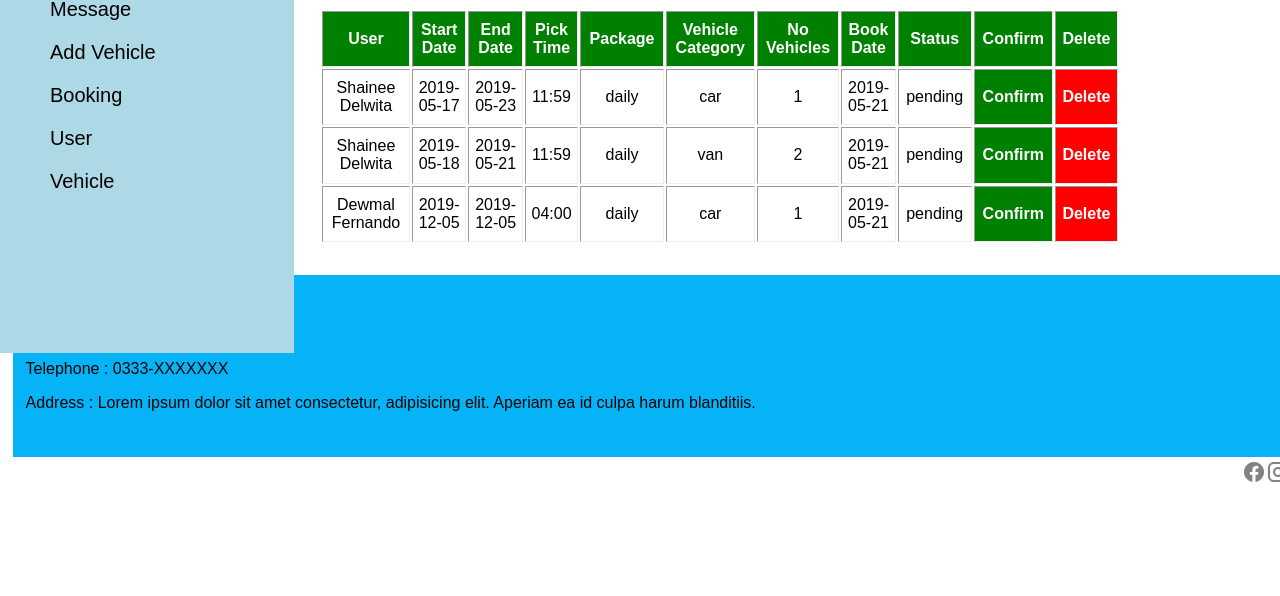
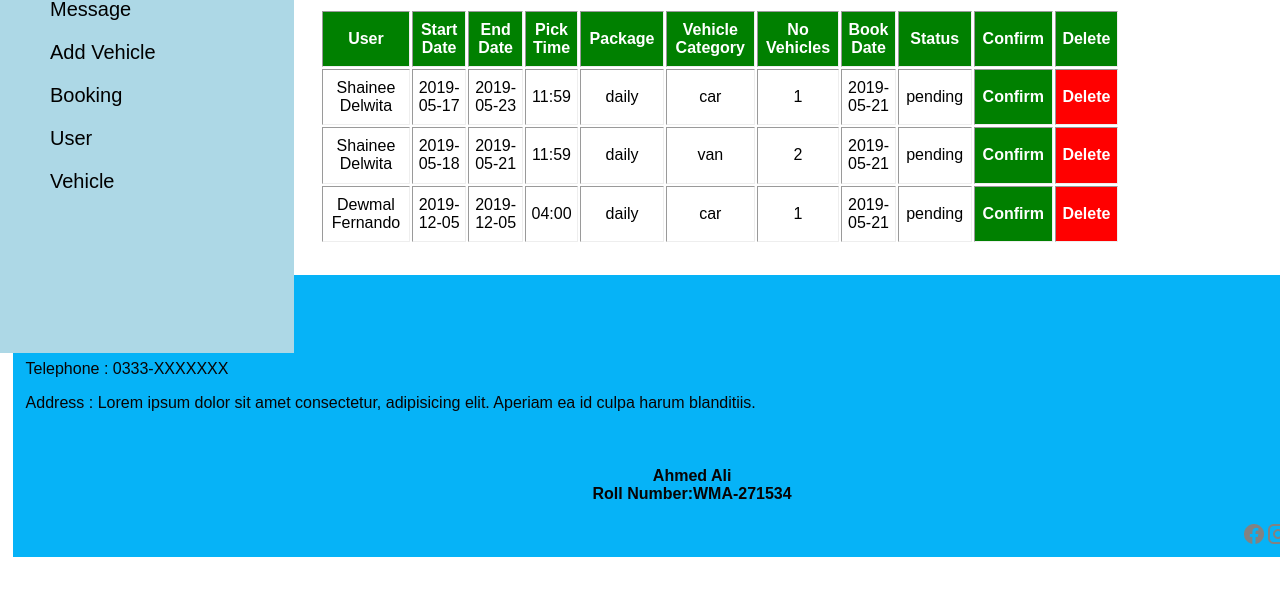
Before and after one commit to alipanhwar09/SMIT-B12-ASSIGNMENT-BOOKING, a plain HTML site: page index.html in a window 1280 px wide. Shown: the part 166-762 px from the top of the page. Drawn offline with Linux system fonts and the light colour scheme.

Commit message:
roll number added

```diff
--- a/index.html
+++ b/index.html
@@ -134,9 +134,11 @@
             <p>Telephone : 0333-XXXXXXX</p>
 
             <p>Address : Lorem ipsum dolor sit amet consectetur, adipisicing elit. Aperiam ea id culpa harum blanditiis.</p>
+            <span style="text-align: right;" class="links">
+                    <h4>Ahmed Ali <br>Roll Number:WMA-271534</h4>
 
-            <span style="text-align: right;" class="links">
                 <p>
+
                     <a href="#"><img src="./fb.png" alt=""></a>
                     <a href="#"><img src="./insta.png" alt=""></a>
                     <a href="#"><img src="./yt.png" alt=""></a>
--- a/style.css
+++ b/style.css
@@ -64,7 +64,7 @@ footer {
     color: rgb(8, 4, 4);
     margin: 1%;
     padding: 1px;
-    height: 180px;
+    height: 280px;
     width: 1333px;
     padding-left: 1%;
     list-style: none;
@@ -95,3 +95,6 @@ th{
     color: white;
     font-weight: bold;
 }
+h4{
+    text-align: center;
+}
```
